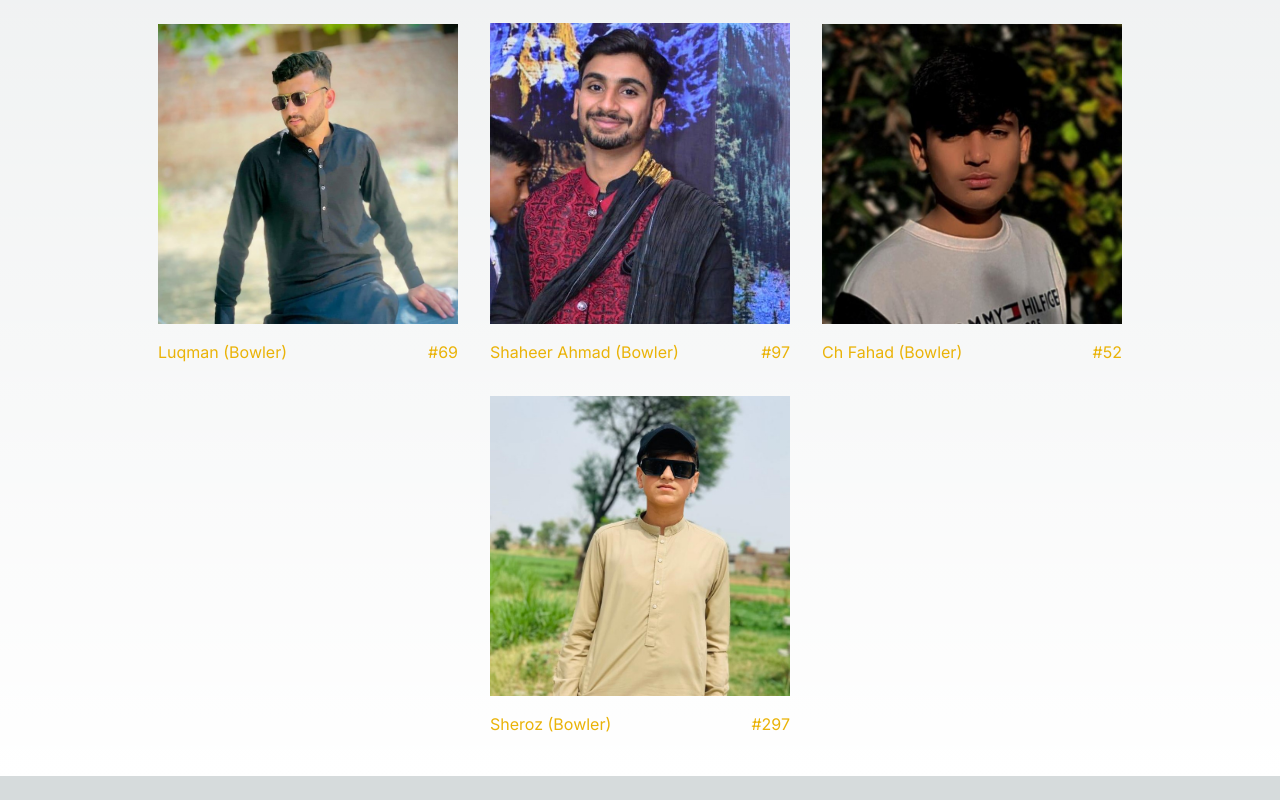
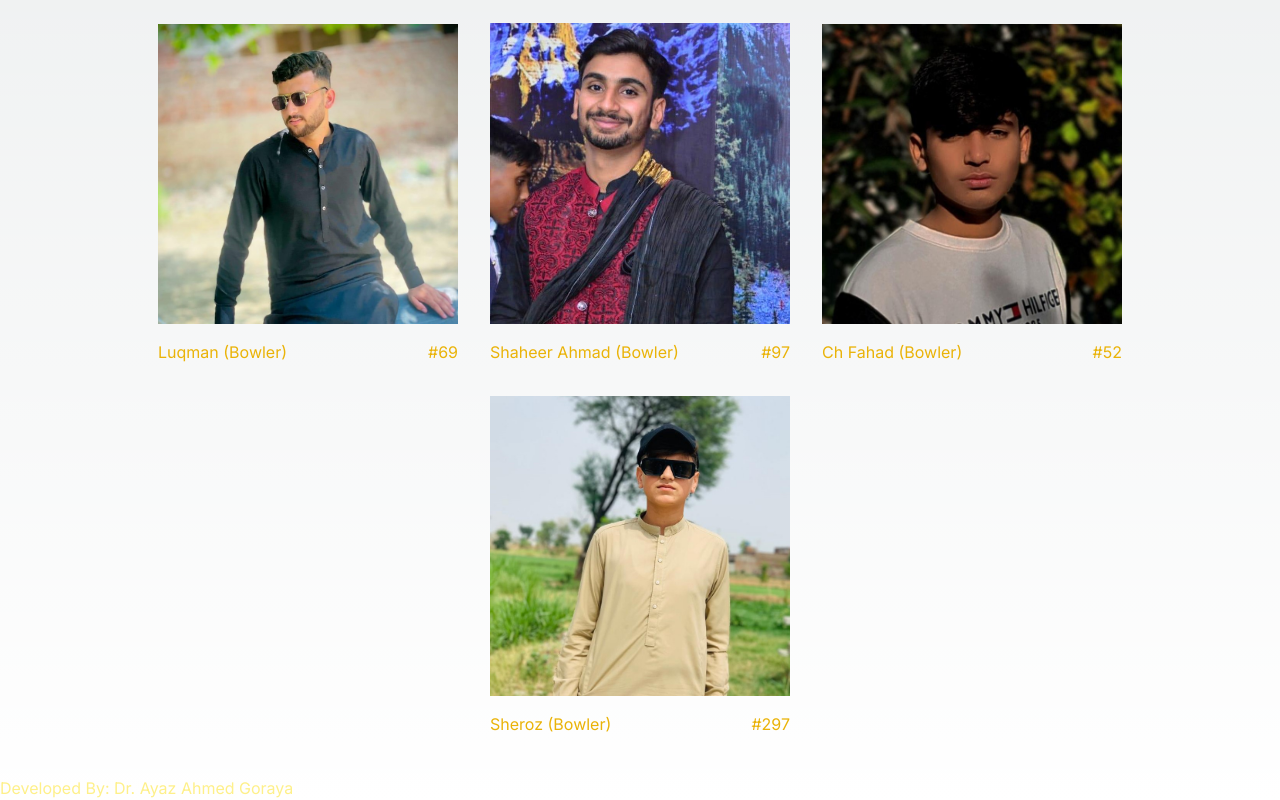
Before and after one commit to toseefakhtar78/dhool-khurd, a Next.js app: page / in a window 1280 px wide. Shown: the part 1407-2207 px from the top of the page. Before the commit the page ends 2183 px from the top, so only its background shows below. Built offline with nearby package versions, Linux system fonts and the light colour scheme.

Commit message:
edit footer

```diff
--- a/src/app/layout.tsx
+++ b/src/app/layout.tsx
@@ -19,7 +19,10 @@ export default function RootLayout({
     <html lang="en">
       <Script async src="https://pagead2.googlesyndication.com/pagead/js/adsbygoogle.js?client=ca-pub-1241486495309147"
       crossOrigin="anonymous"></Script>
-      <body className={inter.className}>{children}</body>
+      <body className={inter.className}>{children}
+      <footer className="text-yellow-200">Developed By: Dr. Ayaz Ahmed Goraya</footer>
+
+      </body>
     </html>
   );
 }
```
